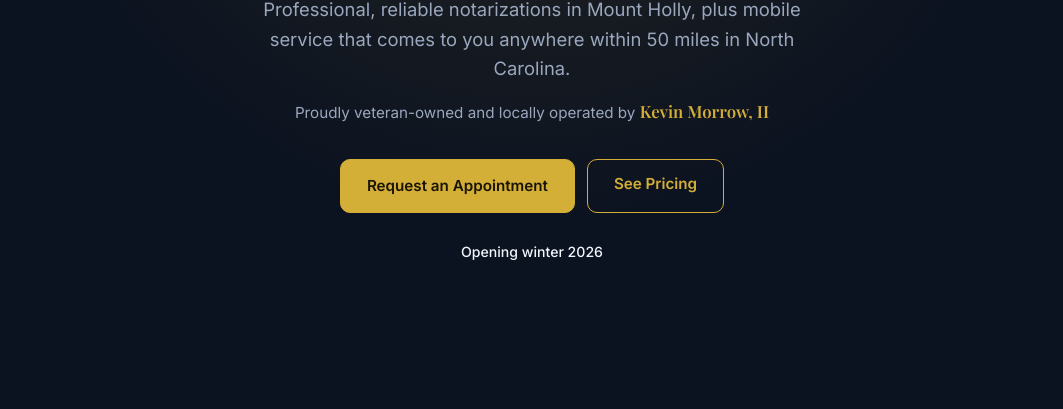
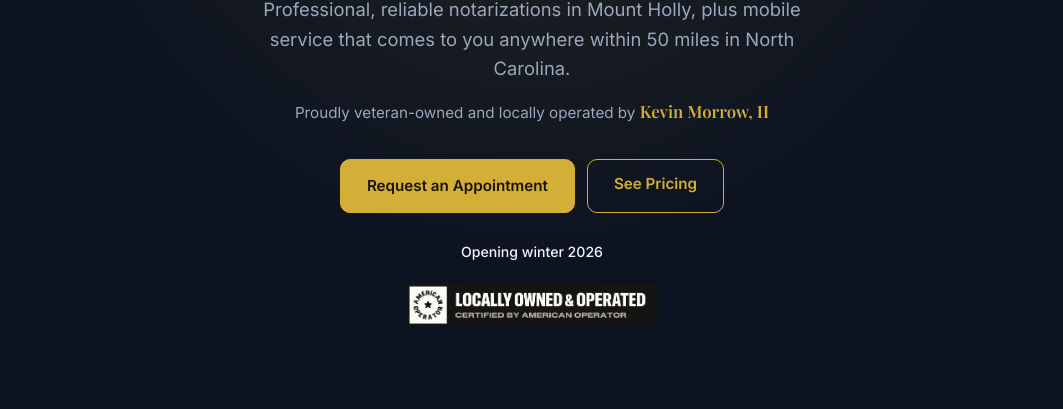
Before and after one commit to morrowke/myncnotary, a plain HTML site: page index.html in a window 1280 px wide. Shown: the part 371-780 px from the top of the page, without its empty margins (108-1171 px from the left). Drawn offline with nearby package versions, Linux system fonts and the light colour scheme.

Commit message:
Added LOaO coding

```diff
--- a/index.html
+++ b/index.html
@@ -187,6 +187,11 @@
                 Appointments are not yet available. Thank you for your interest, and please check back for updates! <a href="#notify">Get notified when appointments open.</a>
             </div>
             <p class="launch-note" data-pre-launch><strong>Opening winter 2026</strong></p>
+            <div style="margin-top: 1.25rem;">
+                <a href="https://locallyownedandoperated.org/" target="_blank" rel="nofollow noopener noreferrer" style="display: inline-block; line-height: 0;">
+                    <img src="banner-dark.png" width="250" height="44" style="border: 0; width: 250px; max-width: 100%; height: auto;" alt="American Operator's Locally Owned and Operated Certification">
+                </a>
+            </div>
         </div>
     </div>
 
```
